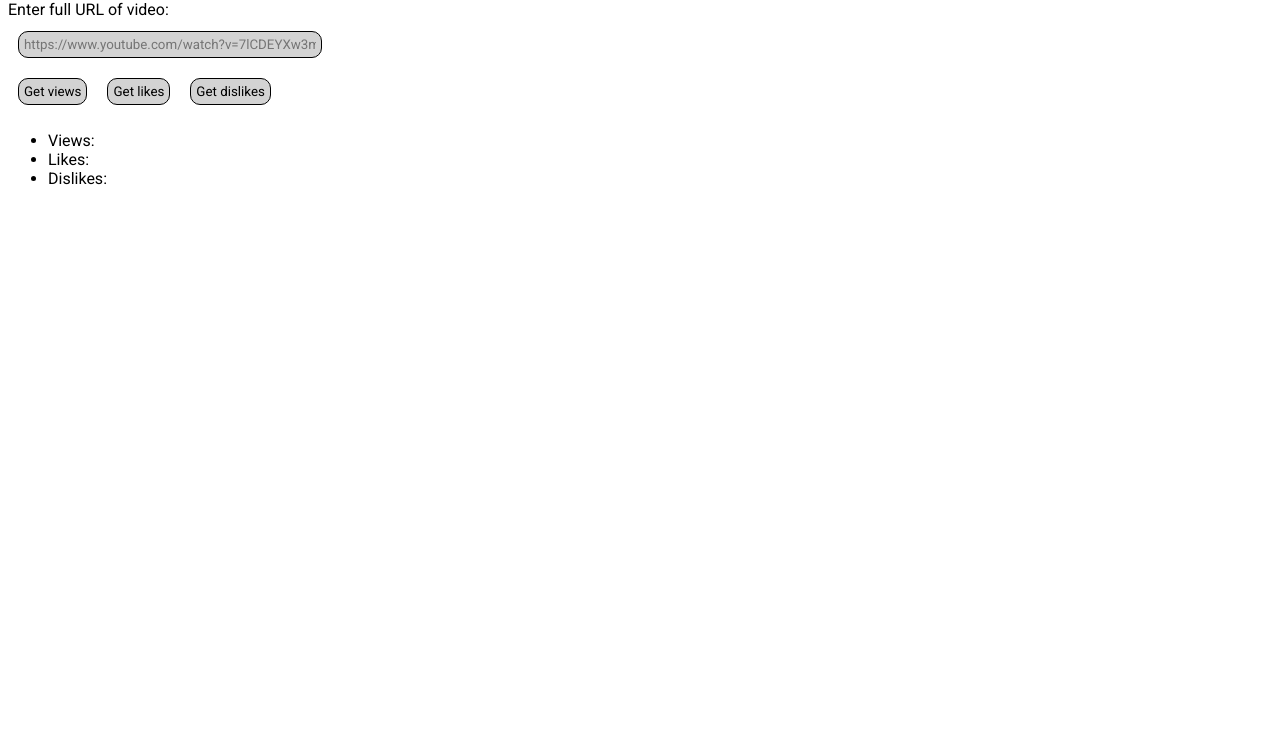
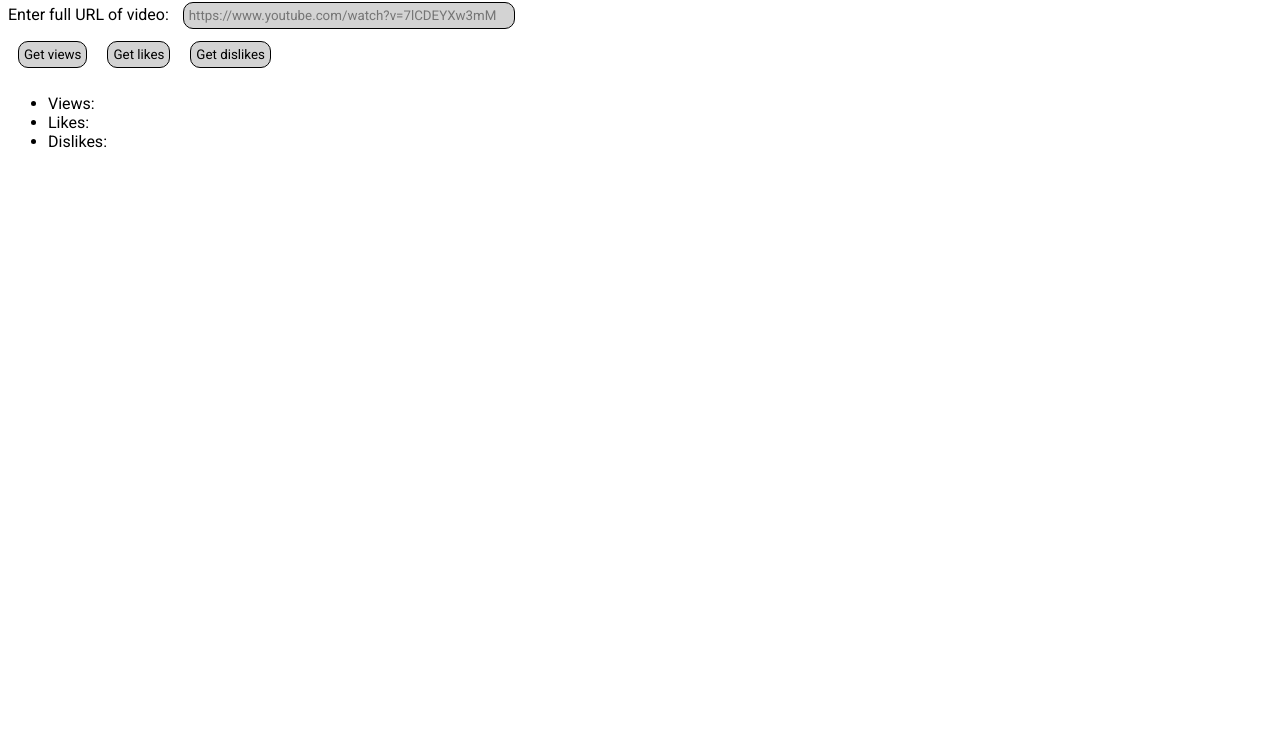
Before and after one commit to Patysonchick/youtube-api, a plain HTML site: page ui/index.html in a window 1280 px wide. Shown: the part 51-800 px from the top of the page. Drawn offline with Linux system fonts and the light colour scheme.

Commit message:
Update ui

```diff
--- a/ui/index.html
+++ b/ui/index.html
@@ -9,8 +9,8 @@
     <body>
         <p id="head">YouTube API tester</p>
         <form>
-            <p id="url">Enter full URL of video:</p>
-            <input type="text" id="URLField" placeholder="https://www.youtube.com/watch?v=7lCDEYXw3mM" size="40">
+            <p class="url">Enter full URL of video:</p>
+            <input type="text" class="url" placeholder="https://www.youtube.com/watch?v=7lCDEYXw3mM" size="44">
             <div class="buttons">
                 <button type="button" id="get_views" onclick="getViews()">Get views</button>
                 <button type="button" id="get_views" onclick="getLikes()">Get likes</button>
--- a/ui/styles.css
+++ b/ui/styles.css
@@ -13,9 +13,11 @@
     font-size: 30px;
 }
 
-#url{
+.url{
+    display: inline;
     margin-top: 8px;
     margin-bottom: 2px;
+
 }
 .buttons{
     display: flex;
```
